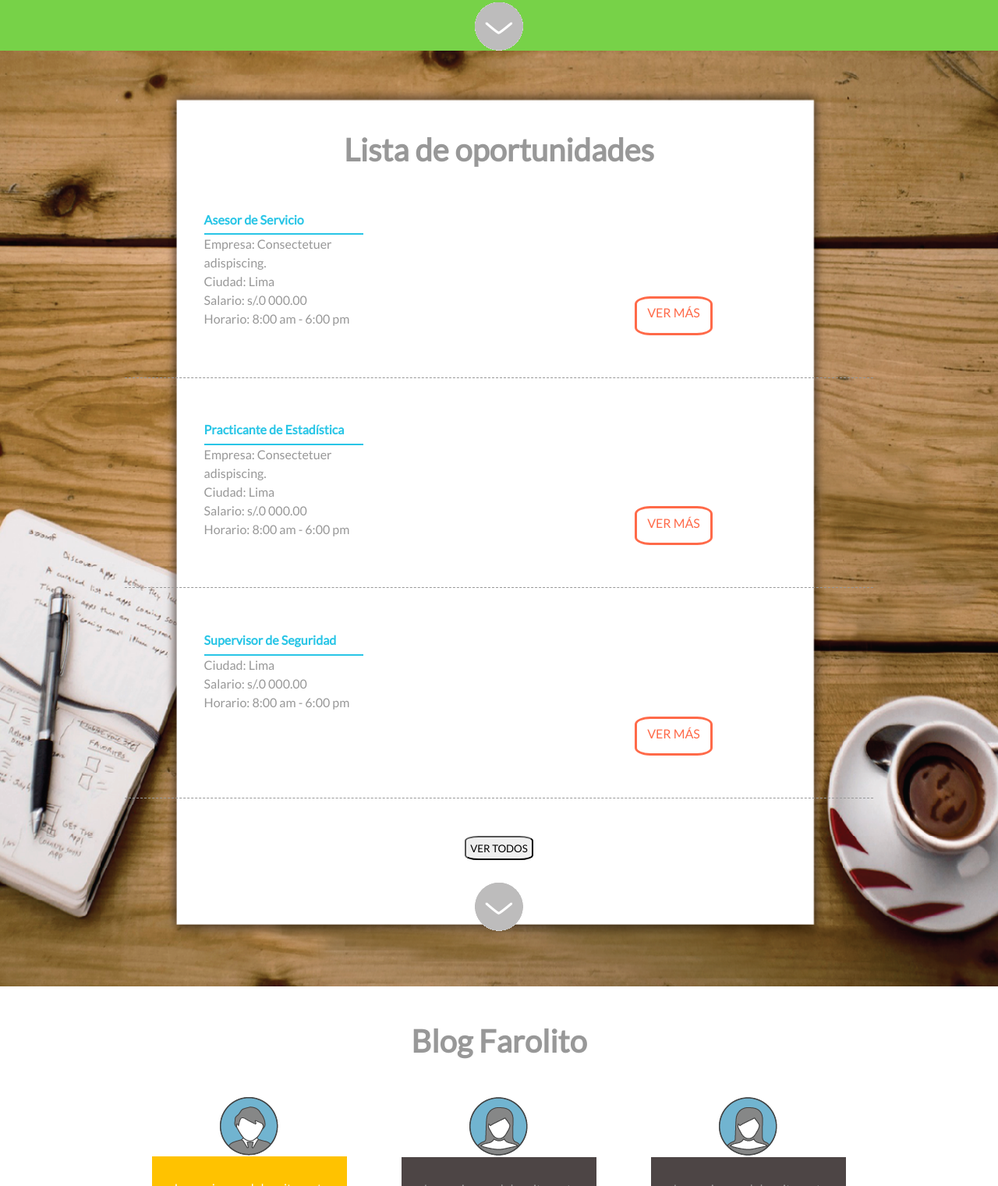
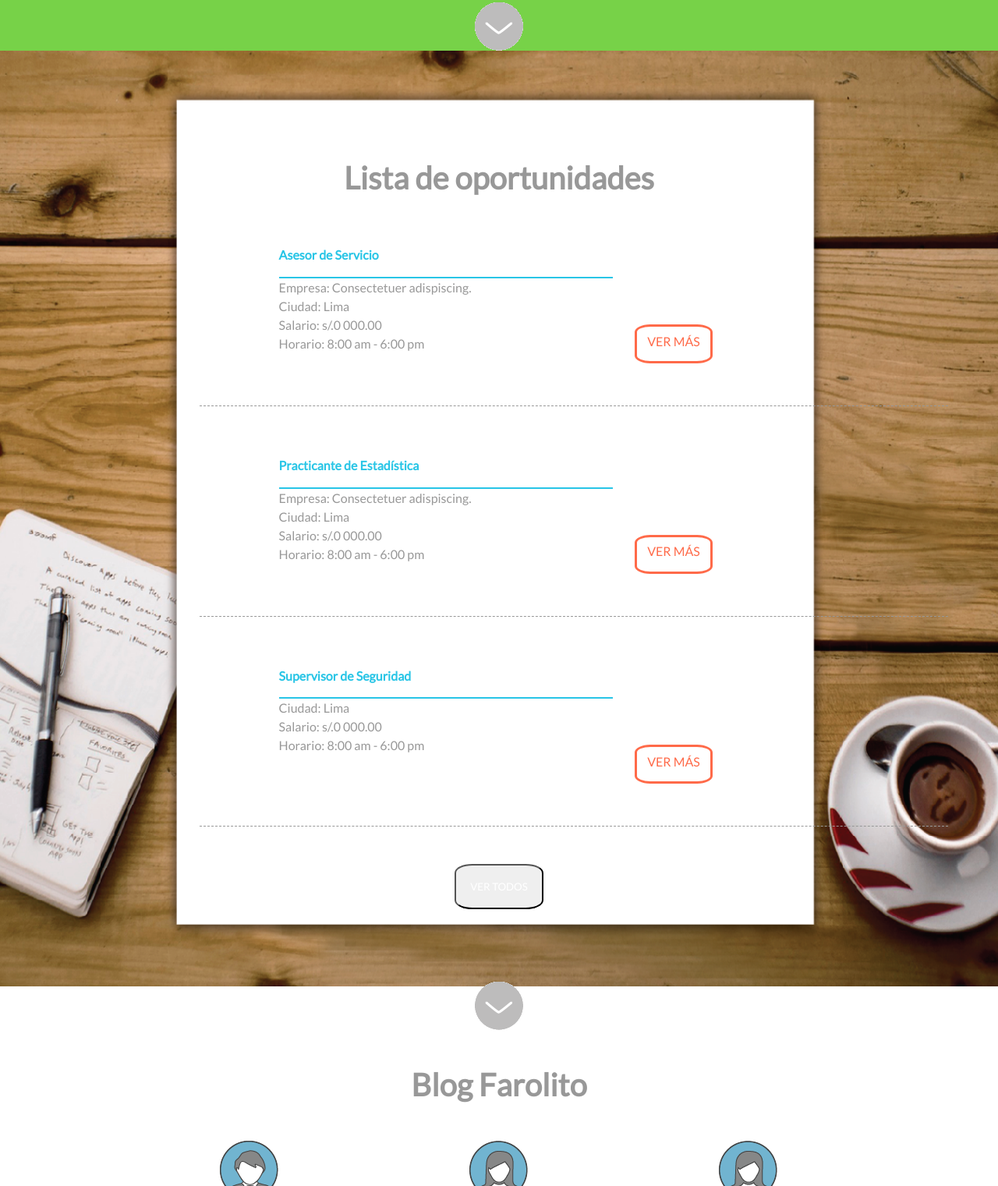
Before and after one commit to kareneos/23_Farolito, a plain HTML site: page index.html in a window 1280 px wide. Shown: the part 4766-6287 px from the top of the page at 78% size. Drawn offline with Linux system fonts and the light colour scheme.

Commit message:
lista oportunidades col link img

```diff
--- a/css/index.css
+++ b/css/index.css
@@ -147,6 +147,9 @@ nav ul li a{
 	height: 1200px;
 	background-size: 100% 100%;
 }
+#listaoportunidades{
+	margin-top: 15%;
+}
 .razu{
 	border-bottom: solid 2px #28c5e6;
 	padding-bottom:3%;
@@ -172,8 +175,7 @@ nav ul li a{
 }
 .ragris{
 	border-bottom: dashed 1px #989898;
-	margin-top: 5%;
-	margin-bottom: 5%;
+	margin: 5% 10%;
 }
 	/*blog*/
 .cuama{
--- a/index.html
+++ b/index.html
@@ -275,7 +275,7 @@
 				</div>
 				<div class="row"><!--flecha 5-->
 					<div class="col-12">
-						<a name="flecha5">
+						<a name="flecha5" href="#flecha6">
 							<img src="iconos/flechita.png" alt="abajo">
 						</a>
 					</div>
@@ -286,18 +286,14 @@
 			<div class="container">
 				<div class="row">
 					<div class="col-12">
-					<br>
-					<br>
-					<br>
-						<h2 class="Gris">Lista de oportunidades</h2>
+						<h2 class="Gris" id="listaoportunidades">Lista de oportunidades</h2>
 					</div>
 				</div>
 				<div class="row">
-					<div class="col-4"> <!--asesor de servicios-->
+					<div class="col-8"> <!--asesor de servicios-->
 						<h4 class="Celeste razu">Asesor de Servicio</h4>
 						<p class="oferta">Empresa: Consectetuer adispiscing. <br> Ciudad: Lima <br> Salario: s/.0 000.00 <br> Horario: 8:00 am - 6:00 pm</p>
 					</div>
-					<div class="col-4"></div>
 					<div class="col-4">
 						<p class="cuana">VER MÁS</p>
 					</div>
@@ -306,11 +302,10 @@
 					<div class="col-12 ragris"></div>
 				</div>
 				<div class="row">
-					<div class="col-4"> <!--practicante-->
+					<div class="col-8"> <!--practicante-->
 						<h4 class="Celeste razu">Practicante de Estadística</h4>
 						<p class="oferta">Empresa: Consectetuer adispiscing. <br> Ciudad: Lima <br> Salario: s/.0 000.00 <br> Horario: 8:00 am - 6:00 pm</p>
 					</div>
-					<div class="col-4"></div>
 					<div class="col-4">
 						<p class="cuana">VER MÁS</p>
 					</div>
@@ -319,11 +314,10 @@
 					<div class="col-12 ragris"></div>
 				</div>
 				<div class="row">
-					<div class="col-4"> <!--Supervisor-->
+					<div class="col-8"> <!--Supervisor-->
 						<h4 class="Celeste razu">Supervisor de Seguridad</h4>
 						<p class="oferta">Ciudad: Lima <br> Salario: s/.0 000.00 <br> Horario: 8:00 am - 6:00 pm</p>
 					</div>
-					<div class="col-4"></div>
 					<div class="col-4">
 						<p class="cuana">VER MÁS</p>
 					</div>
@@ -331,13 +325,19 @@
 				<div class="row">
 					<div class="col-12 ragris"></div>
 				</div>
-				<div>
-					<div class="col-4"></div>
-					<div class="col-4">
-						<button class="mb10">VER TODOS</button>
-						<img src="iconos/flechita.png">
+				<div class="row">
+					<div class="col-12">
+						<button class="mb10">
+							<a href="todas-vacantes" class="Blanco">VER TODOS</a>
+						</button>
 					</div>
-					<div class="col-4"></div>
+				</div>
+				<div class="row"><!--flecha 6-->
+					<div class="col-12">
+						<a name="flecha6">
+							<img src="iconos/flechita.png" alt="abajo">
+						</a>
+					</div>
 				</div>
 			</div>
 		</section>
```
Also changed, not shown: todas-vacantes.html (renamed from todas vacantes.html).
